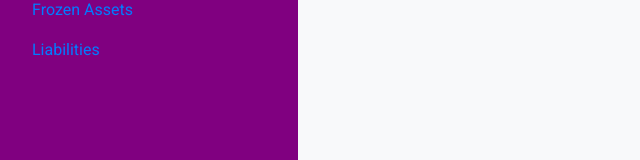
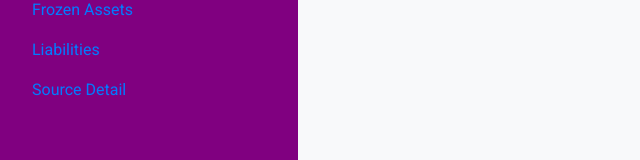
Before and after one commit to mfarmer5102/UNC-Project03, a React (Create React App) app: page /liquidassets in a window 1280 px wide. Shown: the part 138-298 px from the top of the page, without its empty margins (0-640 px from the left). Built offline with nearby package versions, Linux system fonts and the light colour scheme; no server answers.

Commit message:
Using local storage to grab active source uuid from graph card and reading that info when accessing the source detail component

```diff
--- a/src/components/Container.js
+++ b/src/components/Container.js
@@ -10,10 +10,11 @@ import Liabilities from "./Liabilities";
 function Container() {
   return (
     <div className="p-3">
-      <Route exact path="/" component={SourceDetail} />
+      <Route exact path="/" />
       <Route exact path="/liquidassets" component={LiquidAssets} />
       <Route exact path="/frozenassets" component={FrozenAssets} />
       <Route exact path="/liabilities" component={Liabilities} />
+      <Route exact path="/sourcedetail" component={SourceDetail} />
     </div>
   );
 }
--- a/src/components/GraphCard.js
+++ b/src/components/GraphCard.js
@@ -3,11 +3,19 @@ import React, { Component } from "react";
 class GraphCard extends Component {
   constructor(props) {
     super(props);
+    this.state = {
+      loggedInUser: "HU5Caw6T9zcdgpxK82ly8CVrAkk1",
+      sourceUUID: this.props.data.uuid
+    };
   }
+  handleClick = () => {
+    localStorage.setItem("activeUserUUID", this.state.loggedInUser);
+    localStorage.setItem("activeSourceUUID", this.state.sourceUUID);
+  };
   render() {
     return (
       <div className="col-md-6 col-sm-12">
-        <div className="card">
+        <div className="card" onClick={this.handleClick}>
           <div className="card-header">{this.props.data.source_name}</div>
           <div className="card-body"></div>
         </div>
--- a/src/components/LiquidAssets.js
+++ b/src/components/LiquidAssets.js
@@ -32,7 +32,9 @@ class LiquidAssets extends Component {
   render() {
     // Prep
     var allItems = this.state.allUserEntries;
-    var cards = allItems.map(item => <GraphCard data={item} />);
+    var cards = allItems.map((item, index) => (
+      <GraphCard key={index} data={item} />
+    ));
     //Render
     return (
       <div>
--- a/src/components/Navbar.js
+++ b/src/components/Navbar.js
@@ -49,6 +49,16 @@ function Navbar() {
       >
         Liabilities
       </Link>
+      <Link
+        to="/sourcedetail"
+        className={
+          window.location.pathname === "/sourcedetail"
+            ? "nav-link active"
+            : "nav-link"
+        }
+      >
+        Source Detail
+      </Link>
     </div>
   );
 }
--- a/src/components/SourceDetail.js
+++ b/src/components/SourceDetail.js
@@ -18,8 +18,10 @@ class SourceDetail extends Component {
   }
 
   grabAllUserEntries() {
-    let url =
-      "/api/sourcedetail/HU5Caw6T9zcdgpxK82ly8CVrAkk1/b7ba9c42-8527-4dab-8e75-b526f47d2457 ";
+    let loggedInUser = localStorage.getItem("activeUserUUID");
+    let sourceUUID = localStorage.getItem("activeSourceUUID");
+
+    let url = `/api/sourcedetail/${loggedInUser}/${sourceUUID}`;
     fetch(url)
       .then(response => response.json())
       .then(response => {
```
